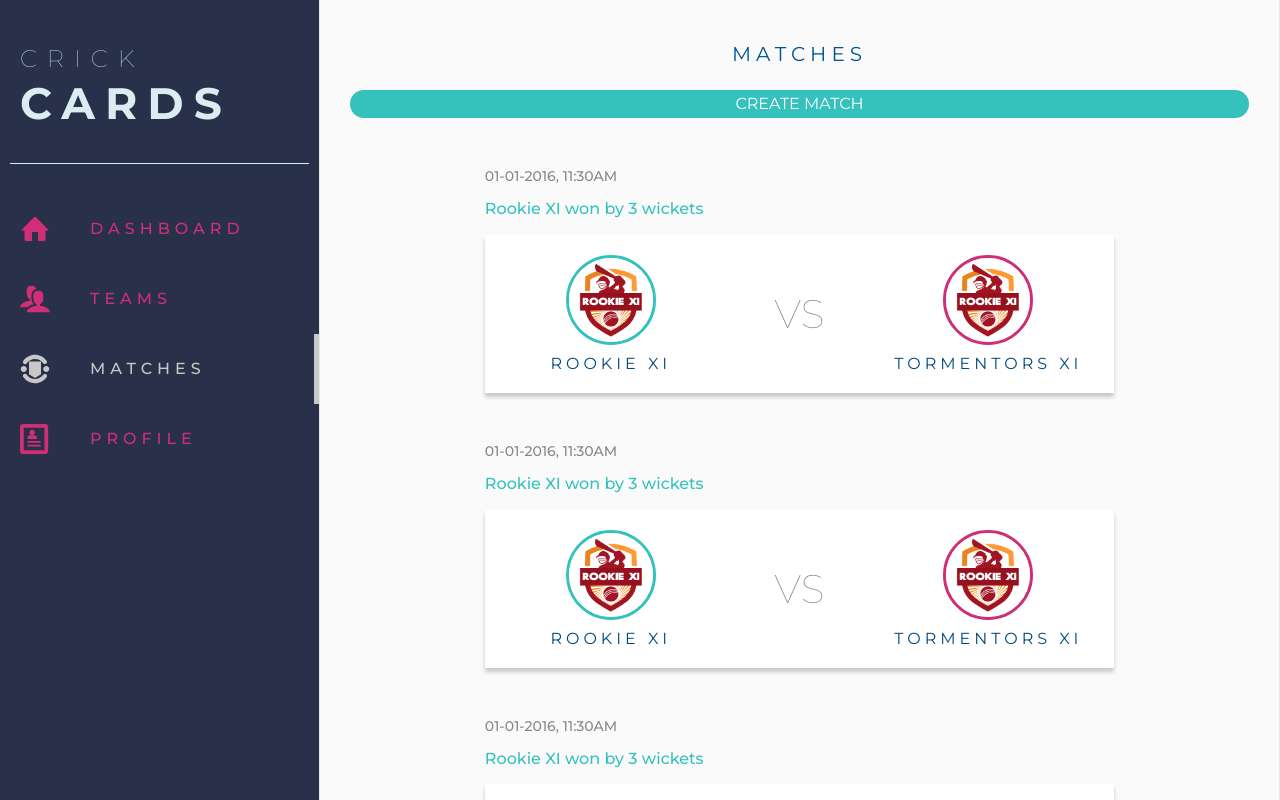
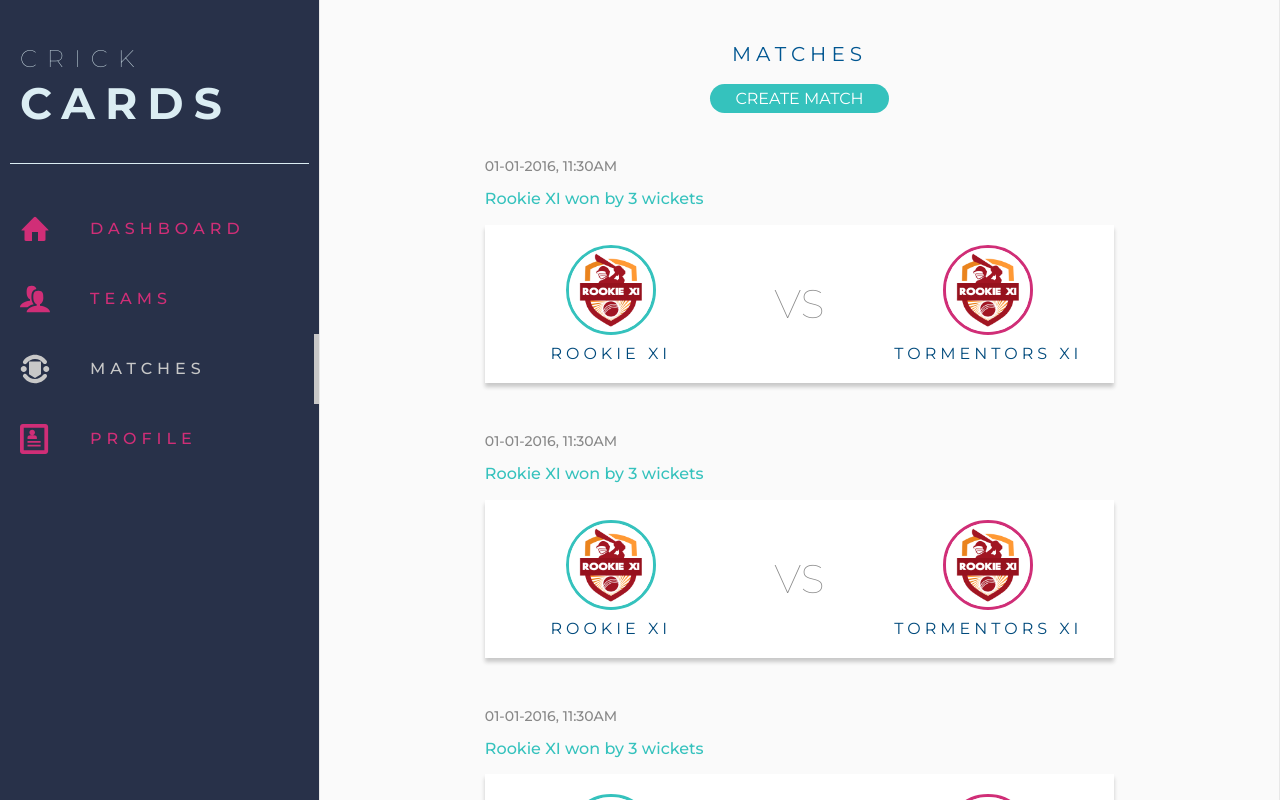
Before and after one commit to jassi5887/crickcard, an Angular app: page /matches in a window 1280 px wide. Built offline with nearby package versions, Linux system fonts and the light colour scheme.

Commit message:
trying to fix scrolling issues

```diff
--- a/src/app/private/main/matches/matches.component.html
+++ b/src/app/private/main/matches/matches.component.html
@@ -4,7 +4,9 @@
     <h1 class="page-heading">Matches</h1>
 
     <div class="center-cta">
-      <a [routerLink]="['create']" class="button button--primary button--medium button--rounded">create match</a>
+      <div class="center-cta__container">
+        <a [routerLink]="['create']" class="button button--primary button--medium button--rounded">create match</a>
+      </div>
     </div>
 
     <!--<div class="mainNoItemContainer">
--- a/src/sass/layout/_layout.scss
+++ b/src/sass/layout/_layout.scss
@@ -25,6 +25,7 @@ body {
     flex: 1;
     position: relative;
     overflow-y: scroll;
+    min-height: 100%;
 
     @include respond(tab-land) {
         margin-top: 8rem;
@@ -48,7 +49,6 @@ body {
 
     &__first {
         flex: 1;
-        overflow-y: scroll;
         padding: 3rem;
     }
 
```
